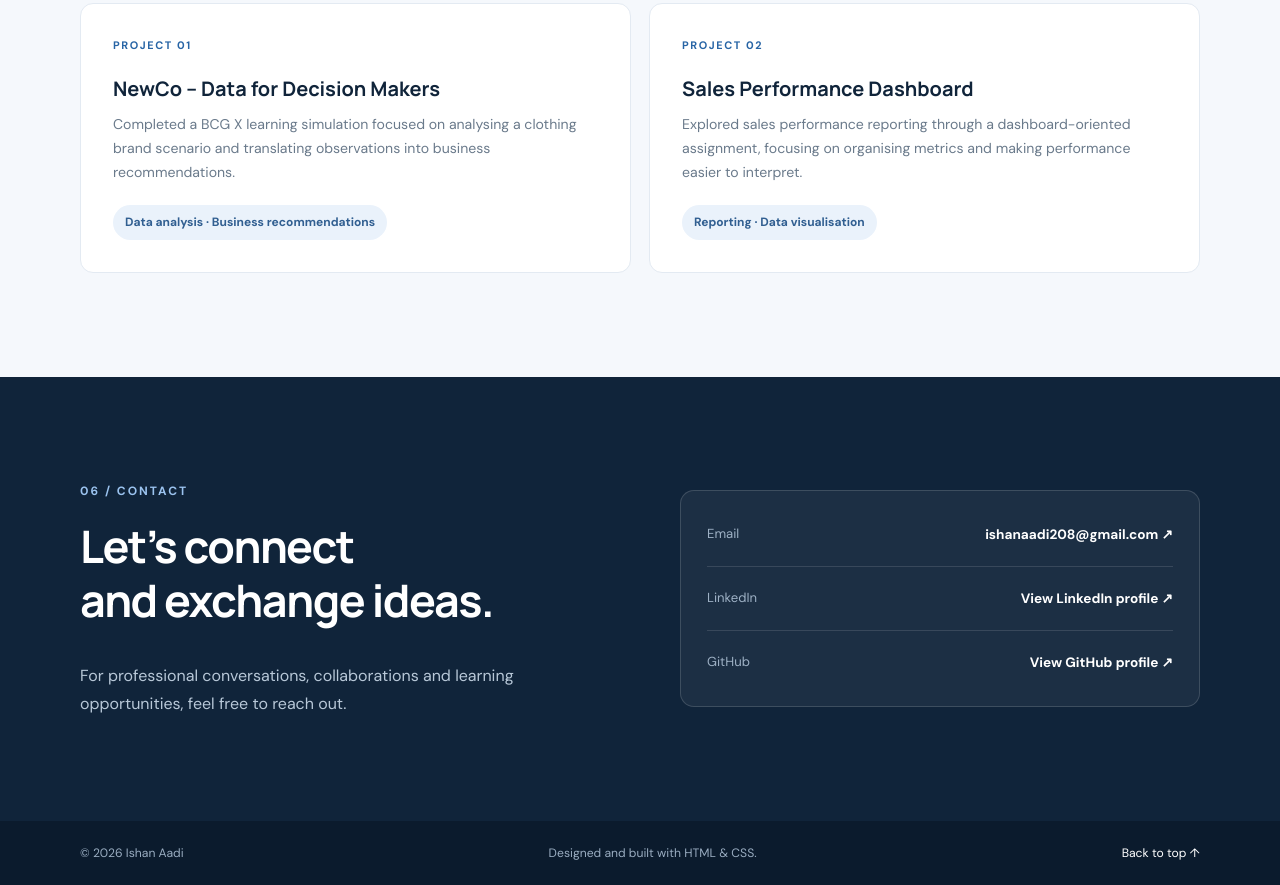
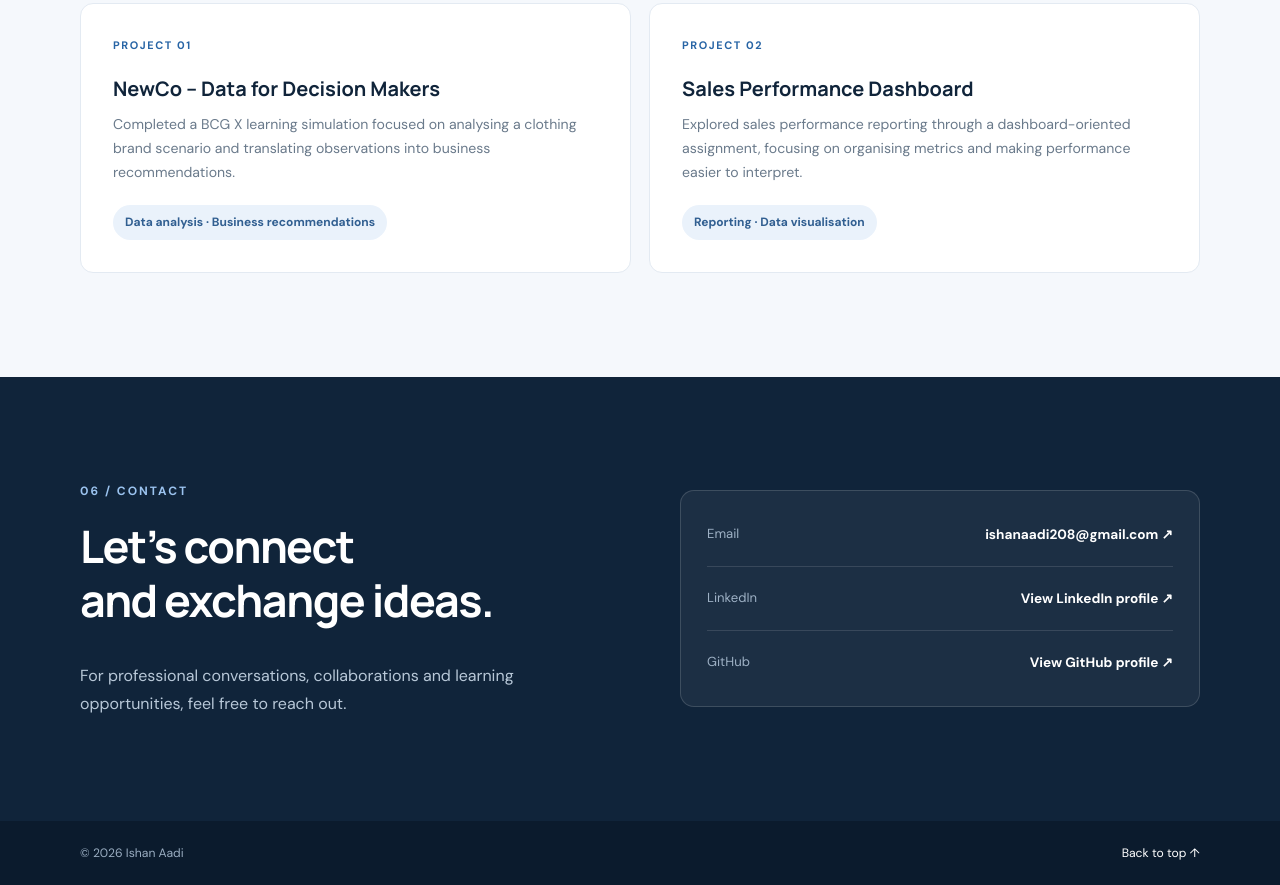
Before and after one commit to ishan7730/ishan-resume-website, a plain HTML site: page index.html in a window 1280 px wide. Shown: the part 3335-4220 px from the top of the page. Drawn offline with Linux system fonts and the light colour scheme.

Commit message:
Update footer to remove design credit
Removed the design credit from the footer.

```diff
--- a/index.html
+++ b/index.html
@@ -143,7 +143,7 @@
     </section>
   </main>
 
-  <footer class="footer"><div class="container footer-inner"><span>© 2026 Ishan Aadi</span><span>Designed and built with HTML & CSS.</span><a href="#home">Back to top ↑</a></div></footer>
+  <footer class="footer"><div class="container footer-inner"><span>© 2026 Ishan Aadi</span><a href="#home">Back to top ↑</a></div></footer>
   <script>
     const menuButton = document.querySelector(".menu-toggle");
     const navLinks = document.querySelector(".nav-links");
```
